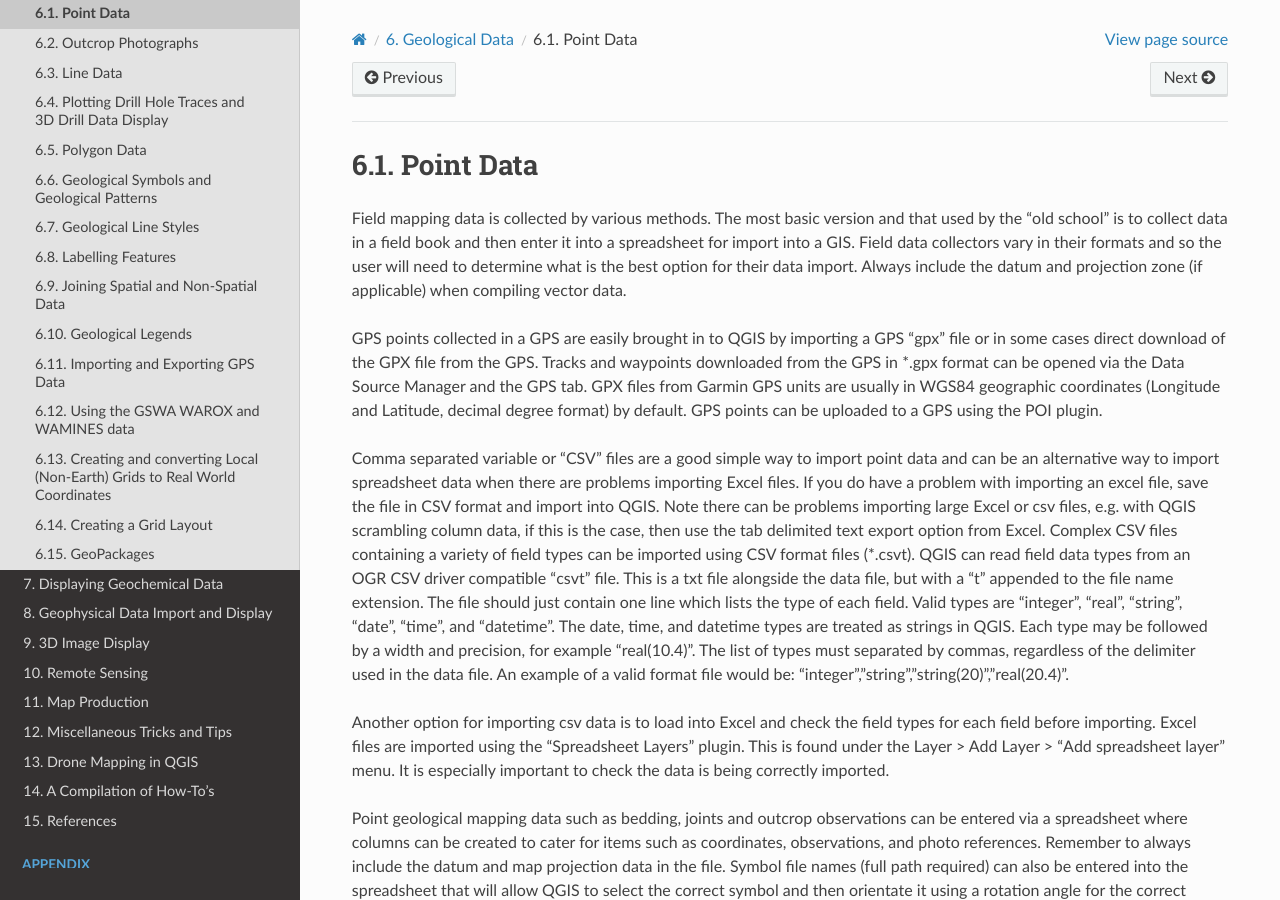
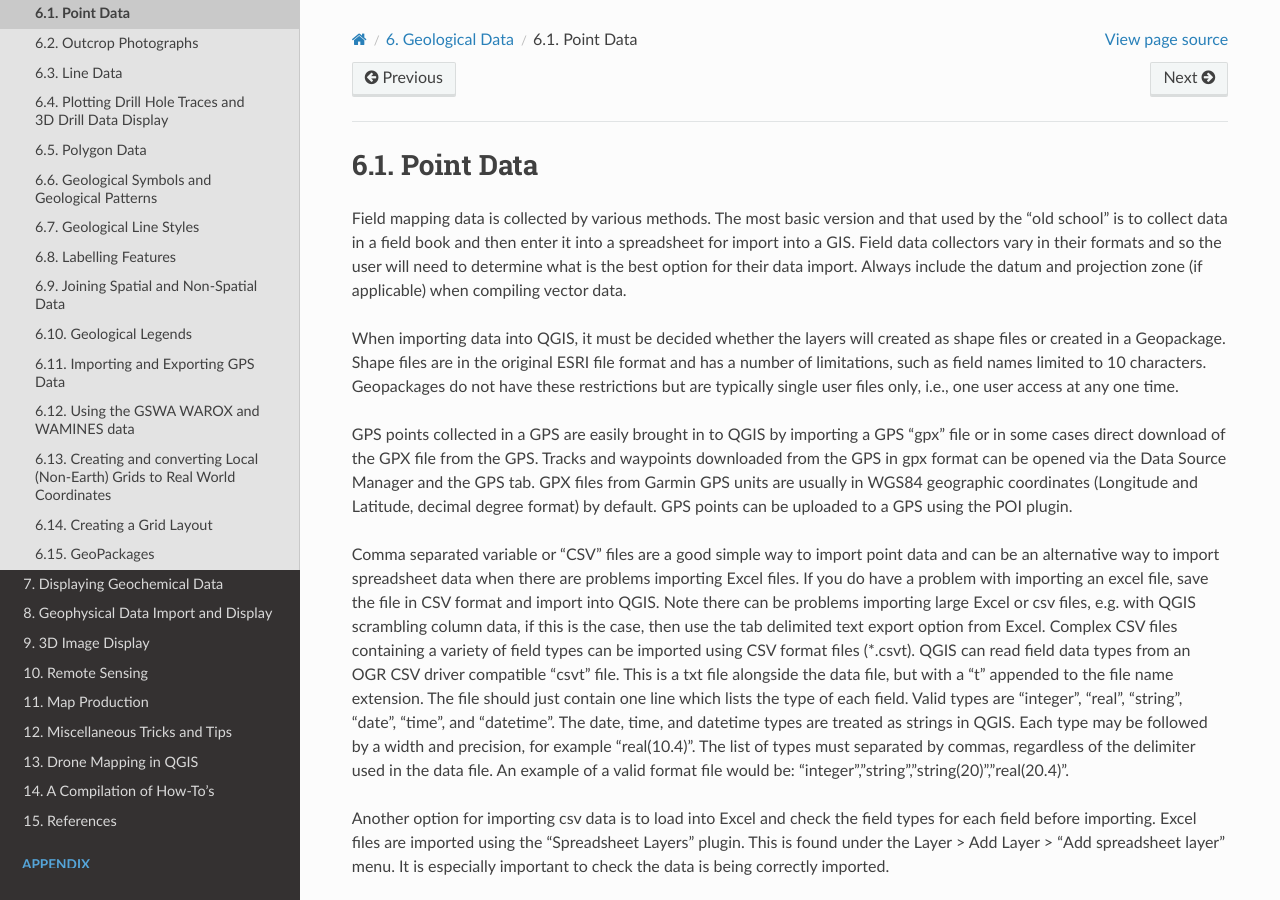
Before and after one commit to mammothgeospatial/qgis-in-mineral-exploration, a Sphinx documentation site: the page built from docs/source/geological_data/point_data.rst, in a window 1280 px wide and 900 px high. Built offline with Sphinx 7.4.7 and the Read the Docs theme 2.0.0, drawn with Linux system fonts in a browser that asks for light colours.

```diff
--- a/docs/source/geological_data/outcrop_photographs.rst
+++ b/docs/source/geological_data/outcrop_photographs.rst
@@ -156,3 +156,9 @@
 Select the “Open File” option and the photo will be displayed.
 
 .. image:: img/photo_viewer.png
+
+Opening pdf attachements
+------------------------
+  To open a pdf attachment, such as a report linked to a point, the action must include the executable file.
+
+  Add the path to the executable, e.g. 'C:\Program Files (x86)\Adobe\Acrobat Reader DC\Reader\AcroRd32.exe'
--- a/docs/source/geological_data/point_data.rst
+++ b/docs/source/geological_data/point_data.rst
@@ -3,7 +3,9 @@
 ==========
 Field mapping data is collected by various methods. The most basic version and that used by the “old school” is to collect data in a field book and then enter it into a spreadsheet for import into a GIS. Field data collectors vary in their formats and so the user will need to determine what is the best option for their data import. Always include the datum and projection zone (if applicable) when compiling vector data.
 
-GPS points collected in a GPS are easily brought in to QGIS by importing a GPS “gpx” file or in some cases direct download of the GPX file from the GPS. Tracks and waypoints downloaded from the GPS in \*.gpx format can be opened via the Data Source Manager and the GPS tab. GPX files from Garmin GPS units are usually in WGS84 geographic coordinates (Longitude and Latitude, decimal degree format) by default. GPS points can be uploaded to a GPS using the POI plugin.
+When importing data into QGIS, it must be decided whether the layers will created as shape files or created in a Geopackage. Shape files are in the original ESRI file format and has a number of limitations, such as field names limited to 10 characters. Geopackages do not have these restrictions but are typically single user files only, i.e., one user access at any one time.
+
+GPS points collected in a GPS are easily brought in to QGIS by importing a GPS “gpx” file or in some cases direct download of the GPX file from the GPS. Tracks and waypoints downloaded from the GPS in gpx format can be opened via the Data Source Manager and the GPS tab. GPX files from Garmin GPS units are usually in WGS84 geographic coordinates (Longitude and Latitude, decimal degree format) by default. GPS points can be uploaded to a GPS using the POI plugin.
 
 Comma separated variable or “CSV” files are a good simple way to import point data and can be an alternative way to import spreadsheet data when there are problems importing Excel files. If you do have a problem with importing an excel file, save the file in CSV format and import into QGIS. Note there can be problems importing large Excel or csv files, e.g. with QGIS scrambling column data, if this is the case, then use the tab delimited text export option from Excel. Complex CSV files containing a variety of field types can be imported using CSV format files (\*.csvt). QGIS can read field data types from an OGR CSV driver compatible "csvt" file. This is a txt file alongside the data file, but with a "t" appended to the file name extension. The file should just contain one line which lists the type of each field. Valid types are "integer", "real", "string", "date", "time", and "datetime". The date, time, and datetime types are treated as strings in QGIS. Each type may be followed by a width and precision, for example "real(10.4)". The list of types must separated by commas, regardless of the delimiter used in the data file. An example of a valid format file would be: "integer","string","string(20)","real(20.4)".
 
```
Also changed, not shown: docs/source/accessing_data_over_web/img/elvis_portal.jpg (renamed from docs/source/remote_sensing/img/elvis_portal.jpg).
